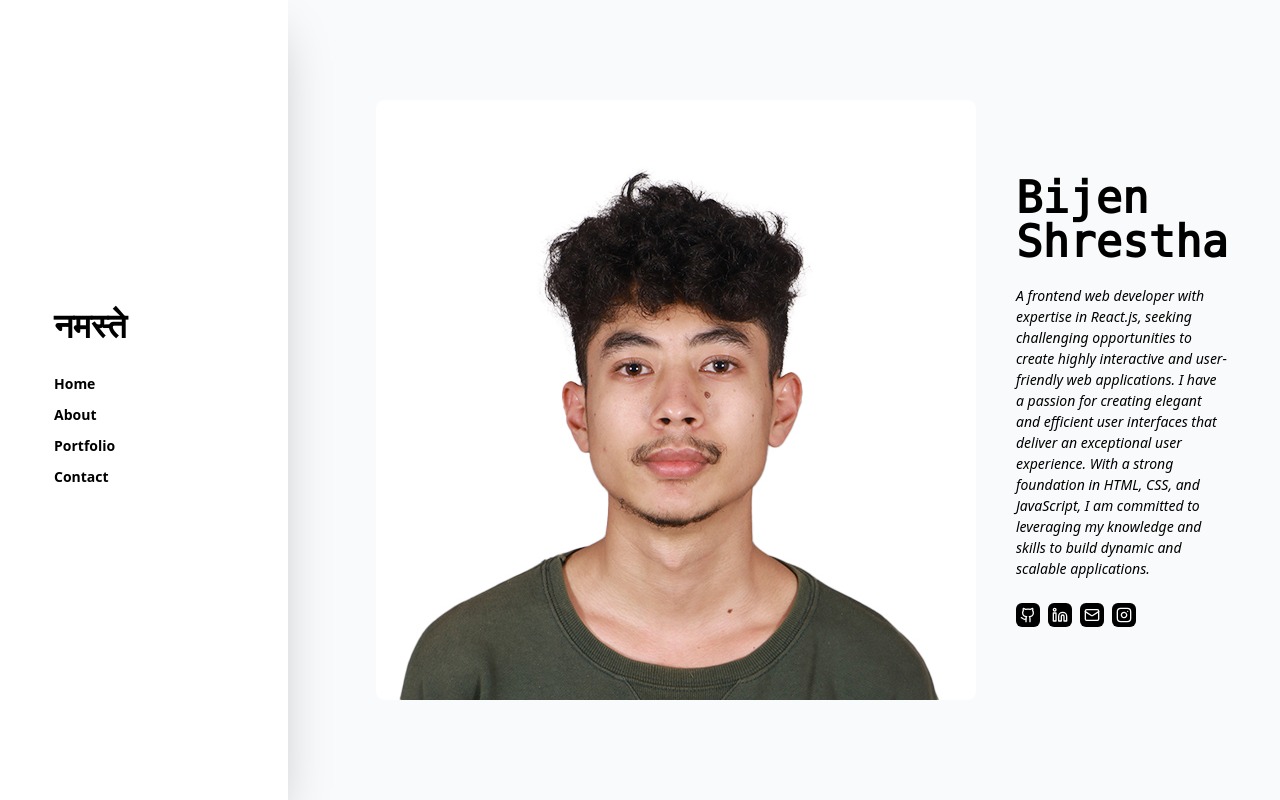
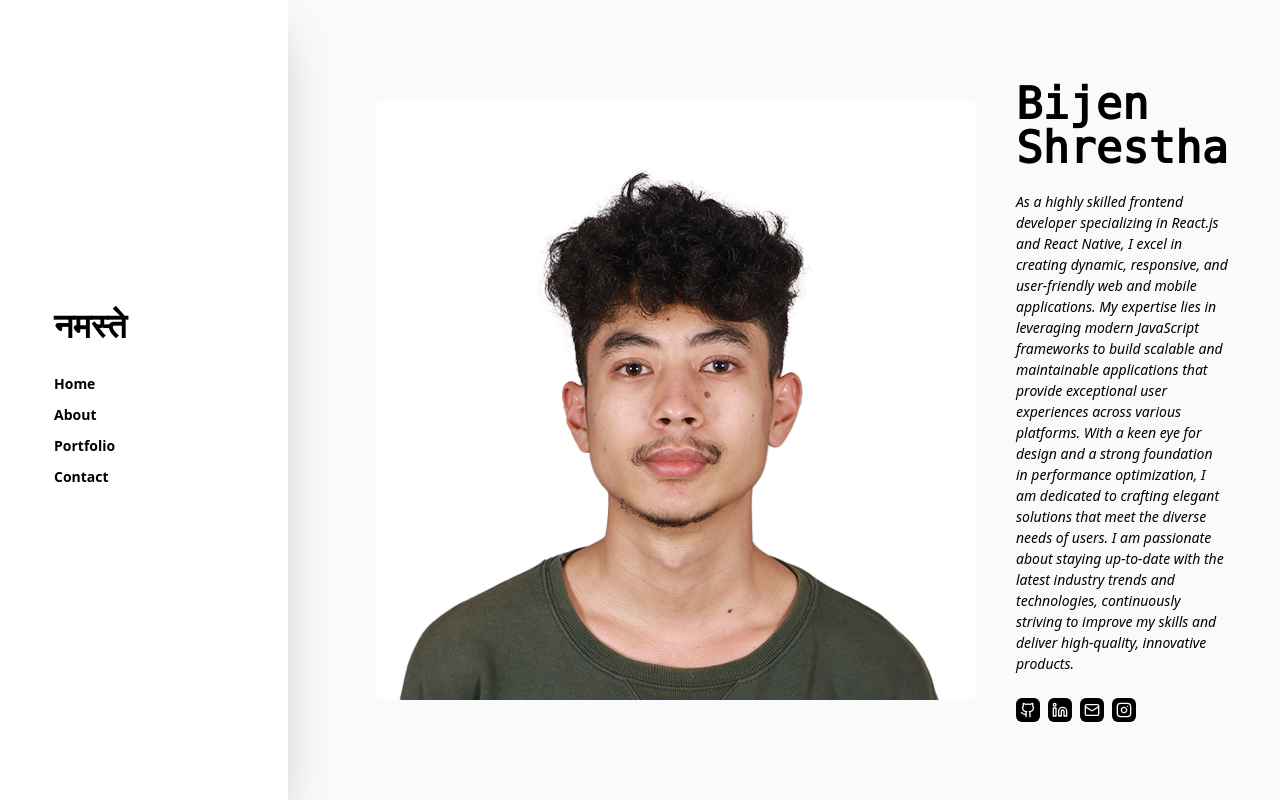
Before and after one commit to bijenShrestha980/portfolio, a Next.js app: page / in a window 1280 px wide. Built offline with nearby package versions, Linux system fonts and the light colour scheme.

Commit message:
Update to introduction

```diff
--- a/src/app/page.tsx
+++ b/src/app/page.tsx
@@ -74,13 +74,7 @@ export default function Home() {
         <div className="flex max-w-[800px] flex-col gap-6">
           <h1 className="font-prima">Bijen Shrestha</h1>
           <p className="italic">
-            A frontend web developer with expertise in React.js, seeking
-            challenging opportunities to create highly interactive and
-            user-friendly web applications. I have a passion for creating
-            elegant and efficient user interfaces that deliver an exceptional
-            user experience. With a strong foundation in HTML, CSS, and
-            JavaScript, I am committed to leveraging my knowledge and skills to
-            build dynamic and scalable applications.
+           As a highly skilled frontend developer specializing in React.js and React Native, I excel in creating dynamic, responsive, and user-friendly web and mobile applications. My expertise lies in leveraging modern JavaScript frameworks to build scalable and maintainable applications that provide exceptional user experiences across various platforms. With a keen eye for design and a strong foundation in performance optimization, I am dedicated to crafting elegant solutions that meet the diverse needs of users. I am passionate about staying up-to-date with the latest industry trends and technologies, continuously striving to improve my skills and deliver high-quality, innovative products.
           </p>
           <ul className="flex gap-2">
             {links.map((item, i) => (
```
